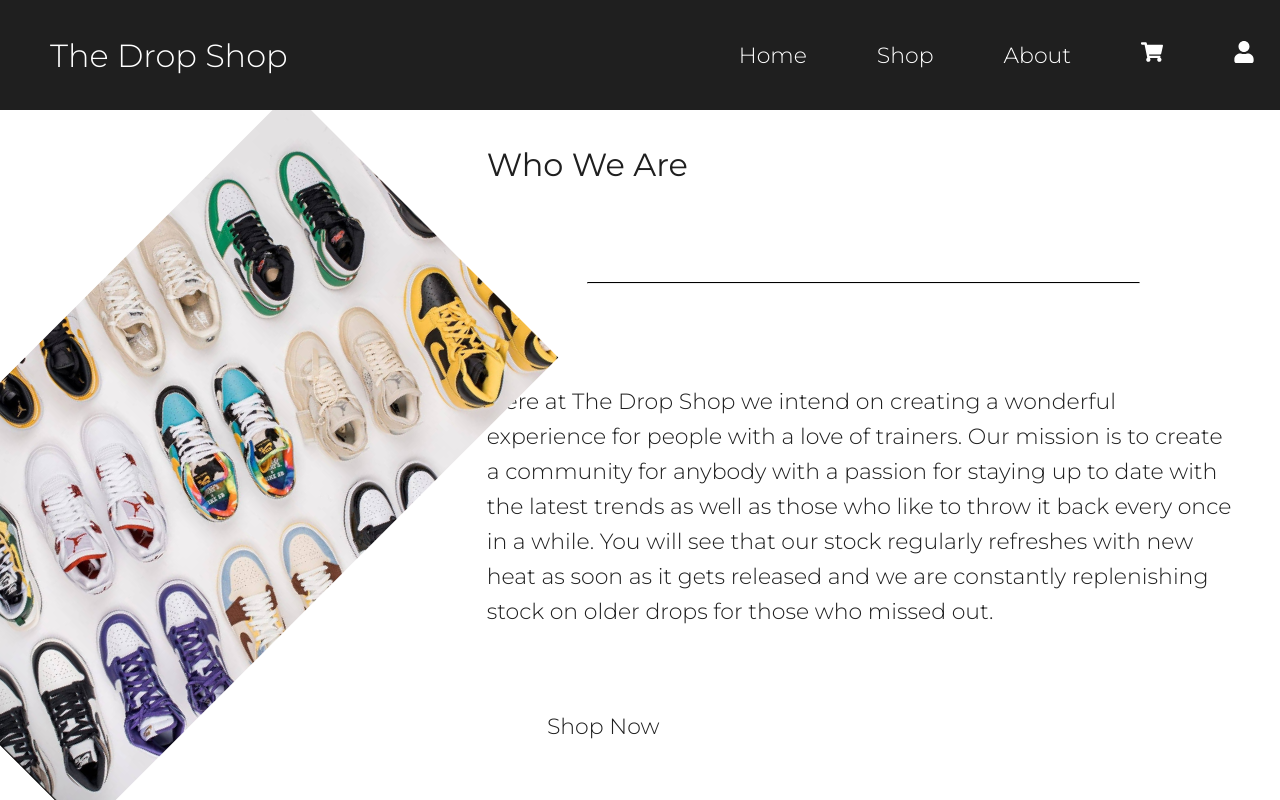
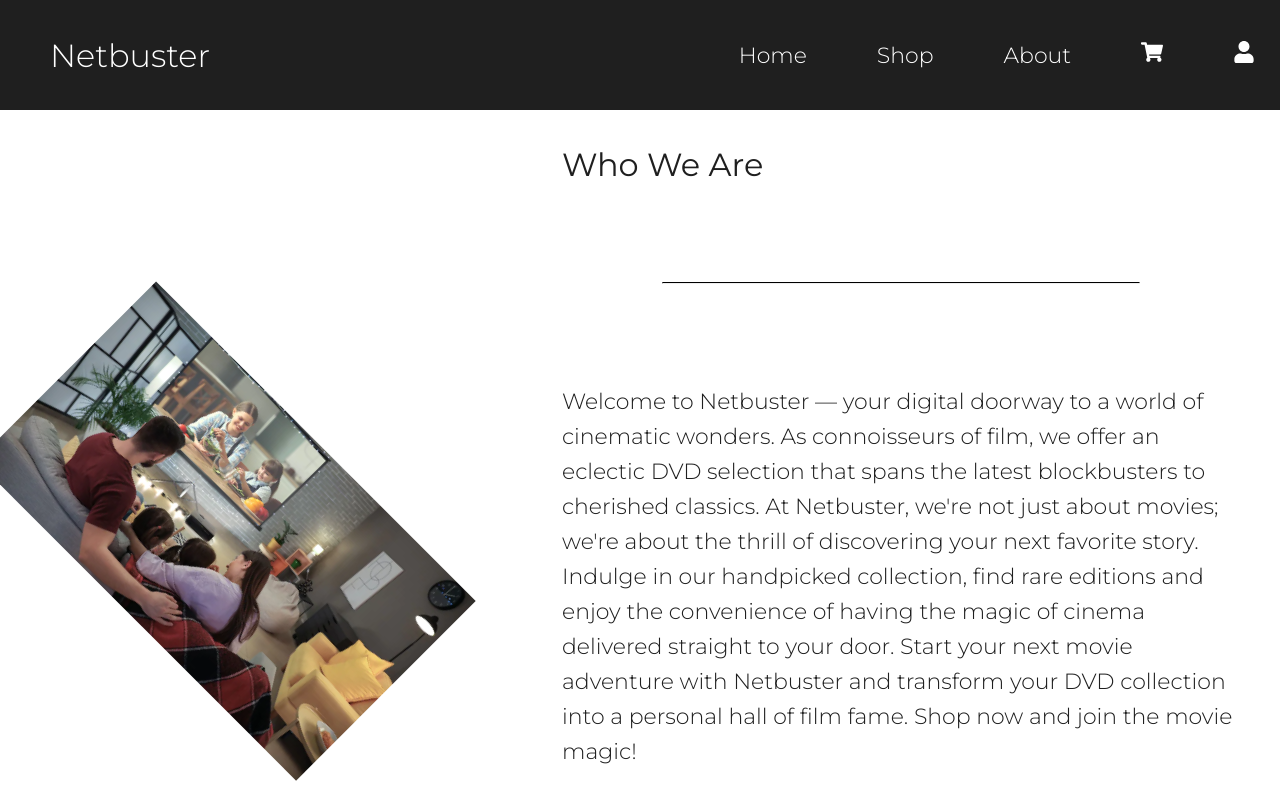
Before and after one commit to smirvf/The-Drop-Shop, a Next.js app in the folder the-drop-shop/: page /about in a window 1280 px wide. Built offline with nearby package versions, Linux system fonts and the light colour scheme.

Commit message:
Front-end changes

```diff
--- a/the-drop-shop/src/components/herosection/herosection.tsx
+++ b/the-drop-shop/src/components/herosection/herosection.tsx
@@ -11,7 +11,7 @@ const StyledHeroSection = styled.section`
     width: 100vw;
     height: 100vh;
     position: relative;
-    background-image: linear-gradient(rgba(0, 0, 0, 0.5), rgba(0, 0, 0, 0.5)), url("/images/hero_image.png");
+    background-image: linear-gradient(rgba(0, 0, 0, 0.5), rgba(0, 0, 0, 0.5)), url("/images/movie_catalogue.jpeg");
     background-size: 200%;
 
     animation: pan-image 60s linear infinite;
--- a/the-drop-shop/src/components/navbar/navbar.tsx
+++ b/the-drop-shop/src/components/navbar/navbar.tsx
@@ -13,7 +13,7 @@ const StyledNavBar = styled.div<{isTransparent?: boolean}>`
     align-items: center;
     height: 110px;
     background-color: ${({isTransparent}) => isTransparent ? "rgba(31, 31, 31, 0)" : "rgba(31, 31, 31, 1)"};
-    color: #fff;
+    color: #003399;
     width: 100vw;
 `;
 
@@ -22,7 +22,7 @@ const List = styled.ul`
     list-style-type: none;
     margin: 0;
     padding: 0;
-    color: #fff;
+    color: #003399;
     font-size: 22px;
 
     @media (max-width: 768px) {
@@ -40,7 +40,7 @@ const Item = styled.li`
 
 const MobileMenuIcon = styled(FaBars)`
     font-size: 24px;
-    color: #fff;
+    color: #003399;
     cursor: pointer;
 
     @media (min-width: 769px) {
@@ -50,7 +50,7 @@ const MobileMenuIcon = styled(FaBars)`
 
 const MobileMenuDropdown = styled.div<{ isOpen: boolean }>`
     display: ${({ isOpen }) => (isOpen ? "block" : "none")};
-    background-color: #1f1f1f;
+    background-color: #003399;
     position: absolute;
     top: 100%;
     left: 0;
@@ -59,7 +59,7 @@ const MobileMenuDropdown = styled.div<{ isOpen: boolean }>`
 
     a {
         display: block;
-        color: #fff;
+        color: #003399;
         font-size: 18px;
         margin-bottom: 5px;
         text-decoration: none;
@@ -68,7 +68,7 @@ const MobileMenuDropdown = styled.div<{ isOpen: boolean }>`
 
 const CloseIcon = styled(FaTimes)`
     font-size: 24px;
-    color: #fff;
+    color: #003399;
     cursor: pointer;
     position: absolute;
     top: 15px;
@@ -85,7 +85,7 @@ export const NavBar: React.FC<NavBarInterface> = (props: NavBarInterface) => {
   return (
     <StyledNavBar isTransparent={props.isTransparent}>
       <PageLink href="/" isLarge isHighlighted={false} >
-        The Drop Shop
+        Netbuster
       </PageLink>
 
       <List>
--- a/the-drop-shop/src/pages/about.tsx
+++ b/the-drop-shop/src/pages/about.tsx
@@ -18,7 +18,7 @@ const FlexContainer = styled.div`
 `;
 
 const AboutContainer = styled.div`
-  flex: 0.75;
+  flex: 1;
 
   @media (min-width: 768px) {
     display: flex;
@@ -64,7 +64,7 @@ export default function About() {
       <FlexContainer>
         <AboutContainer>
           <StyledImage
-            src="/images/about_page_image.jpg"
+            src="/images/family_watching_movie.webp"
             alt="Collection of shoes"
             width={426}
             height={756}
@@ -74,13 +74,12 @@ export default function About() {
           <h2>Who We Are</h2>
           <Divider />
           <p>
-            Here at The Drop Shop we intend on creating a wonderful experience
-            for people with a love of trainers. Our mission is to create a
-            community for anybody with a passion for staying up to date with the
-            latest trends as well as those who like to throw it back every once
-            in a while. You will see that our stock regularly refreshes with new
-            heat as soon as it gets released and we are constantly replenishing
-            stock on older drops for those who missed out.
+          Welcome to Netbuster — your digital doorway to a world of cinematic wonders.
+          As connoisseurs of film, we offer an eclectic DVD selection that spans the latest blockbusters to cherished classics.
+          At Netbuster, we're not just about movies; we're about the thrill of discovering your next favorite story.
+          Indulge in our handpicked collection, find rare editions and enjoy the convenience of having the magic of cinema delivered straight to your door.
+          Start your next movie adventure with Netbuster and transform your DVD collection into a personal hall of film fame.
+          Shop now and join the movie magic!
           </p>
           <CallToAction href="/shop" isTransparent>Shop Now</CallToAction>
         </TextContainer>
```
Also changed, not shown: the-drop-shop/public/images/family_watching_movie.webp (added), 1 other file (tests, documents, lock files or other folders).
